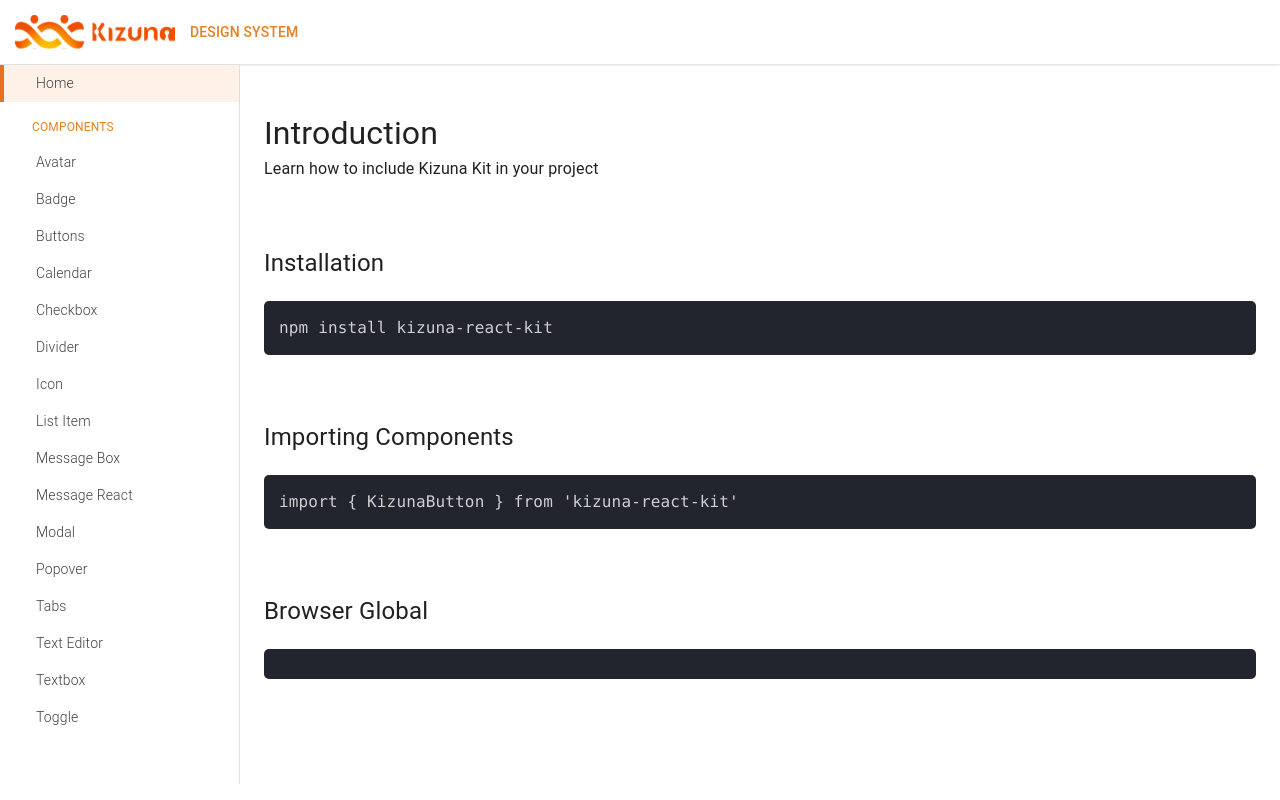
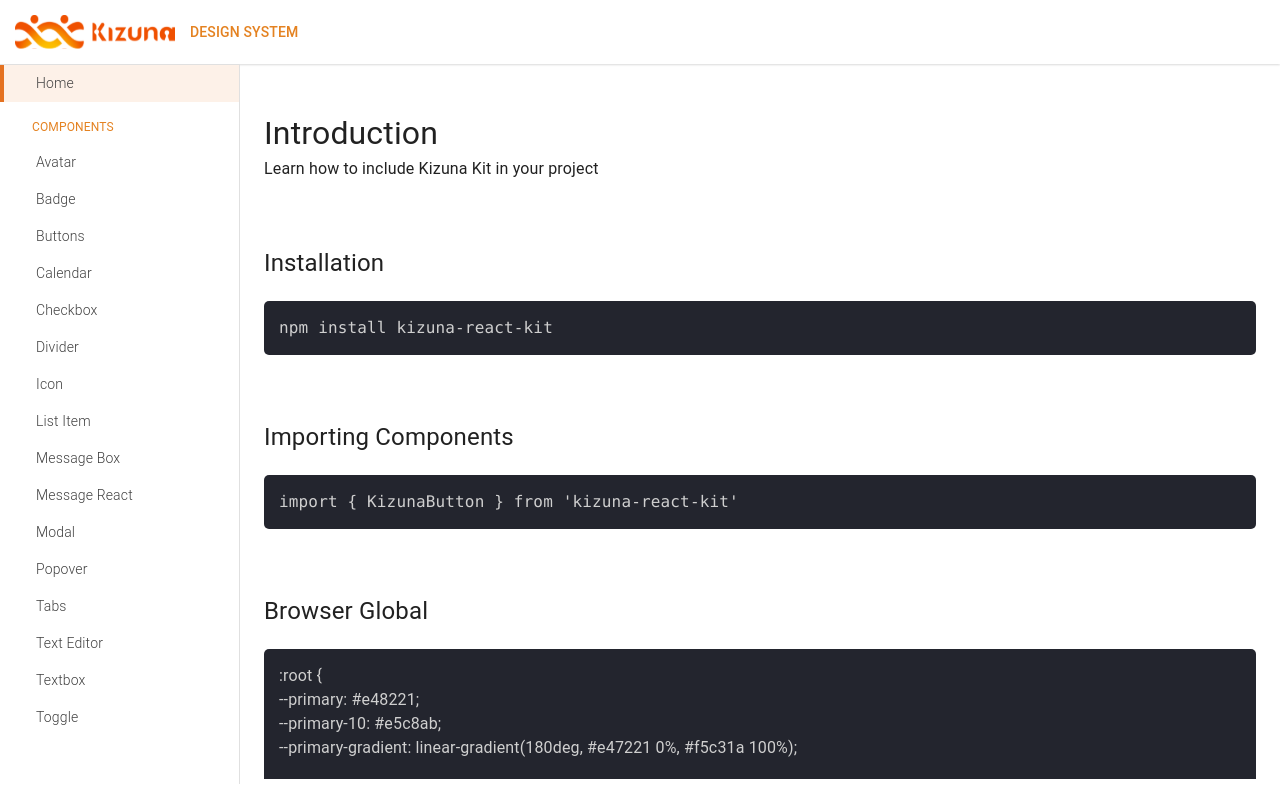
Before and after one commit to hc-institute-japan/kizunakit, a React (Create React App) app in the folder react-ui/: page / in a window 1280 px wide. Built offline with nearby package versions, Linux system fonts and the light colour scheme.

Commit message:
Fix Code Display

```diff
--- a/react-ui/src/pages/Home.tsx
+++ b/react-ui/src/pages/Home.tsx
@@ -18,7 +18,34 @@
       </div>
 
       <h2>Browser Global</h2>
-      <div className={styles.codeWrapper}></div>
+      <div className={styles.codeWrapper}>
+        <p>{':root {'}</p>
+        <p>{'   --primary: #e48221;'}</p>
+        <p>{'   --primary-10: #e5c8ab;'}</p>
+        <p>
+          {
+            '--primary-gradient: linear-gradient(180deg, #e47221 0%, #f5c31a 100%);'
+          }
+        </p>
+        <br />
+        <p>{'/* Light Mode */'}</p>
+        <p>{'--primary-text: #404040;'}</p>
+        <p>{'--secondary-text: #838383;'}</p>
+        <br />
+        <p>{'/* Dark Mode */'}</p>
+        <p>{'-dark-primary-text: #cfcfcf;'}</p>-
+        <p>{'--dark-secondary-text: #979797;'}</p>
+        <p>{'--dark-primary-bg: #23252e;'}</p>
+        <p>{'--dark-secondary-bg: #292b33;'}</p>
+        <br />
+        <p>{'/* Colors */'}</p>
+        <p>{'-white: #ffff;'}</p>
+        <p>{'--black: #0000;'}</p>
+        <p>{'--red: #f10404;'}</p>
+        <p>{'--green: #11d30d;'}</p>
+        <p>{'--gray: #f3f3f3;'}</p>
+        <p>{'}'}</p>
+      </div>
     </div>
   );
 };
```
